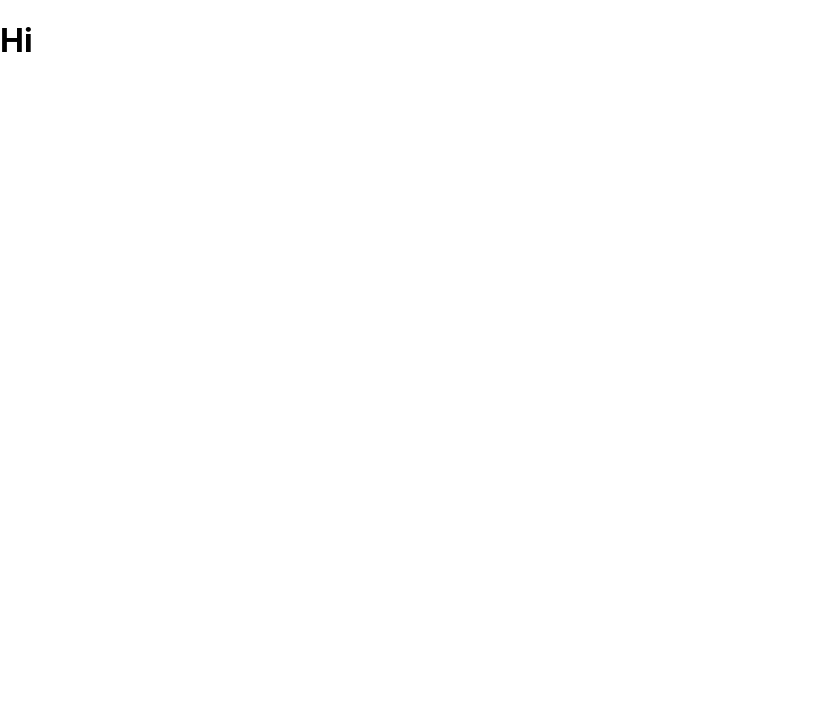
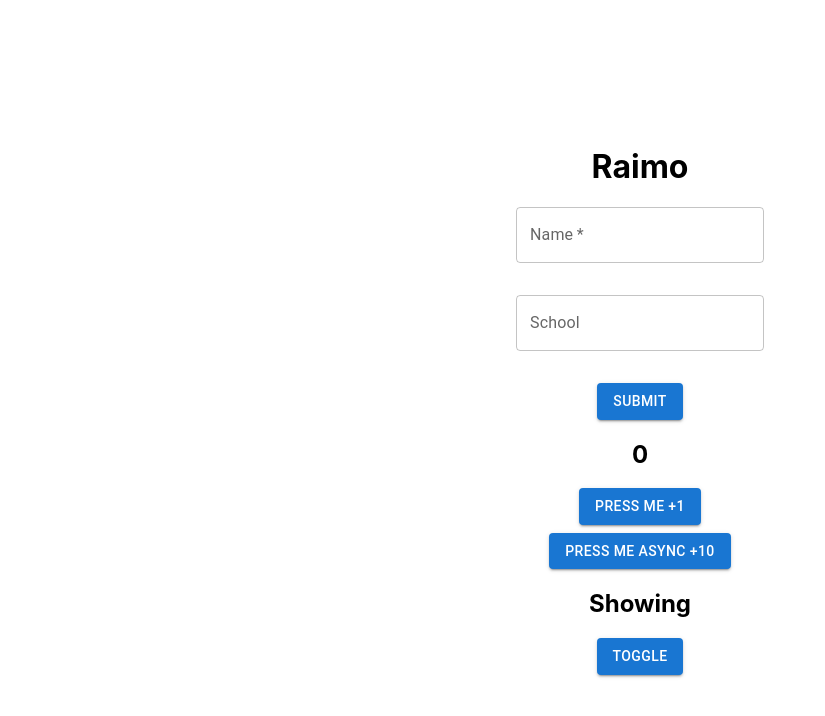
Before and after one commit to adriankasper/new-repo, a React (Create React App) app in the folder new-app/: page / in a window 1280 px wide. Shown: the top 716 px of the page, without its empty margins (0-825 px from the left). Built offline with nearby package versions, Linux system fonts and the light colour scheme.

Commit message:
end of break

```diff
--- a/new-app/src/App.css
+++ b/new-app/src/App.css
@@ -3,4 +3,5 @@
   justify-content: center;
   align-items: center;
   min-height: 100vh;
+  flex-direction: column;
 }
--- a/new-app/src/App.js
+++ b/new-app/src/App.js
@@ -1,14 +1,22 @@
-import logo from "./logo.svg"
+import { useState } from "react"
 import "./App.css"
-import Hello from "./components/Hello"
+import Toggle from "./components/Toggle"
+import Show from "./components/Show"
 import Maths from "./components/Maths"
+import MyForm from "./components/MyForm"
 
 function App() {
+  const [show, setShow] = useState(true)
+
+  const toggleShow = () => setShow(previousShow => !previousShow)
+
   return (
-    <div className="App">
-      <header className="App-header">
-        <h1>Hi</h1>
-      </header>
+    <div className="Container">
+      <h1>Raimo</h1>
+      <MyForm />
+      <Maths />
+      <Show show={show} />
+      <Toggle toggleShow={toggleShow} />
     </div>
   )
 }
--- a/new-app/src/components/Maths.js
+++ b/new-app/src/components/Maths.js
@@ -1,16 +1,27 @@
+import { Button } from "@mui/material"
 import React, { useState } from "react"
 
 const Maths = () => {
   const [count, setCount] = useState(0)
+
   return (
     <>
-      <div>{count}</div>
-      <button onClick={() => setCount(count + 1)}>+1</button>
-      <button onClick={() => setCount(count + 10)}>+10</button>
-      <button onClick={() => setCount(count + 100)}>+100</button>
-      <button onClick={() => setCount(count - 1)}>-1</button>
-      <button onClick={() => setCount(count - 10)}>-10</button>
-      <button onClick={() => setCount(count - 100)}>-100</button>
+      <h2>{count}</h2>
+      <Button
+        variant="contained"
+        onClick={() => setCount(previousCount => previousCount + 1)}
+        sx={{ marginBottom: 1 }}
+      >
+        Press me +1
+      </Button>
+      <Button
+        variant="contained"
+        onClick={() =>
+          setTimeout(() => setCount(previousCount => previousCount + 10), 3000)
+        }
+      >
+        Press me async +10
+      </Button>
     </>
   )
 }
--- /dev/null
+++ b/new-app/src/components/MyForm.js
@@ -0,0 +1,46 @@
+import { Box, Button, TextField } from "@mui/material"
+import React, { useState } from "react"
+
+const MyForm = () => {
+  const [name, setName] = useState("")
+  const [school, setSchool] = useState("")
+
+  const submitForm = event => {
+    event.preventDefault()
+
+    console.log({ name })
+  }
+
+  return (
+    <form onSubmit={submitForm}>
+      <Box
+        sx={{
+          display: "flex",
+          justifyContent: "center",
+          alignItems: "center",
+          flexDirection: "column",
+          gap: "2em"
+        }}
+      >
+        <TextField
+          required
+          id="outlined-required"
+          label="Name"
+          onChange={event => setName(event.target.value)}
+        />
+        <TextField
+          id="outlined-required"
+          label="School"
+        />
+        <Button
+          type="submit"
+          variant="contained"
+        >
+          Submit
+        </Button>
+      </Box>
+    </form>
+  )
+}
+
+export default MyForm
--- /dev/null
+++ b/new-app/src/components/Show.js
@@ -0,0 +1,7 @@
+import React from "react"
+
+const Show = ({ show }) => {
+  return <div> {show ? <h2>Showing</h2> : <h2>Not showing</h2>}</div>
+}
+
+export default Show
--- /dev/null
+++ b/new-app/src/components/Toggle.js
@@ -0,0 +1,15 @@
+import { Button } from "@mui/material"
+import React from "react"
+
+const Toggle = ({ toggleShow }) => {
+  return (
+    <Button
+      variant="contained"
+      onClick={toggleShow}
+    >
+      Toggle
+    </Button>
+  )
+}
+
+export default Toggle
```
